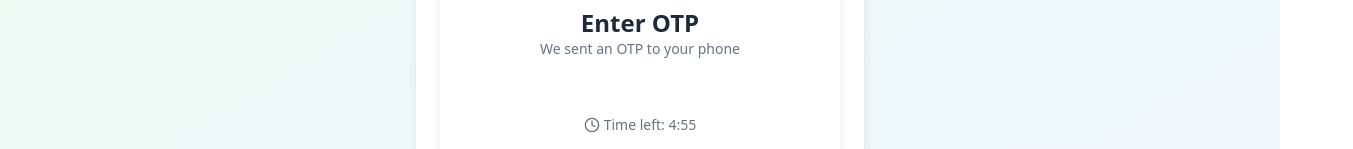
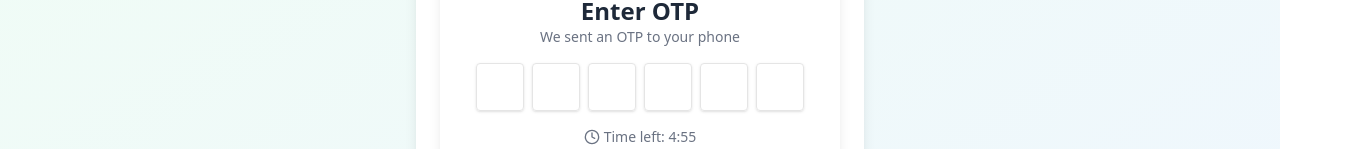
Before and after one commit to shamsudeenb2/staff-form, a Next.js app: page /otp-verification in a window 1280 px wide. Shown: the part 370-519 px from the top of the page, 1353 px wide, since content can reach past the window. Built offline with nearby package versions, Linux system fonts and the light colour scheme; no server answers.

Commit message:
corrected sevent

```diff
--- a/app/otp-verification/page.tsx
+++ b/app/otp-verification/page.tsx
@@ -7,6 +7,7 @@ import Navbar from "@/components/Navbar";
 import Card from "@/components/Card";
 import OtpInput from "@/components/OtpInput";
 import { motion } from "framer-motion";
+import OtpInputs from "@/components/OtpInputs";
 
 
 export default function OtpVerification() {
@@ -102,7 +103,7 @@ export default function OtpVerification() {
             <h1 className="text-xl font-bold text-center text-red-600">Your OTP has expired</h1>
             <p className="text-gray-600 text-center my-4">Please try again</p>
             <a
-              href="/validate-phone"
+              href="/"
               className="block w-full text-center bg-red-600 text-white py-3 rounded-lg hover:bg-red-700 transition"
             >
               Retry
@@ -139,29 +140,7 @@ export default function OtpVerification() {
               className="border border-gray-300 w-full p-3 rounded-lg focus:ring-2 focus:ring-green-400 outline-none"
             /> */}
             <div className="flex justify-center gap-2 mb-4">
-              {otp.map((digit, i) => (
-                <input
-                    key={i}
-                    type="text"
-                    maxLength={1}
-                    value={otp[i]}
-                    onChange={(e) => handleChange(e.target.value, i)}
-                    onKeyDown={(e) => handleKeyDown(e, i)}
-                    ref={(el) => {
-                      // The key change: simply assign the element without returning it
-                      inputs.current[i] = el;
-                    }}
-                  />
-                // <input
-                //   key={i}
-                //   ref={(el) => (inputs.current[i] = el)}
-                //   type="text"
-                //   maxLength={1}
-                //   value={digit}
-                //   onChange={(e) => handleChange(e.target.value, i)}
-                //   className="w-12 h-12 text-center border rounded text-lg"
-                // />
-              ))}
+              <OtpInputs otp={otp} setOtp={setOtp}/>
             </div>
             <div className="flex items-center justify-center gap-1 text-gray-500 text-sm">
               <Clock size={16} /> Time left: {Math.floor(timeLeft / 60)}:{String(timeLeft % 60).padStart(2, "0")}
--- /dev/null
+++ b/components/OtpInputs.tsx
@@ -0,0 +1,113 @@
+"use client";
+
+import React, { useRef, useState, useEffect } from "react";
+
+export default function OtpInputs({
+  otp,
+  setOtp,
+  length = 6,
+  onChange,
+}: {
+  otp: any[]
+  setOtp:React.Dispatch<React.SetStateAction<string[]>>
+  length?: number;
+  onChange?: (code: string) => void;
+}) {
+//   const [otp, setOtp] = useState<string[]>(() => Array(length).fill(""));
+  // ref array of inputs
+  const inputsRef = useRef<Array<HTMLInputElement | null>>([]);
+
+  // ensure ref array has correct length after first render
+  useEffect(() => {
+    inputsRef.current = inputsRef.current.slice(0, length);
+  }, [length]);
+
+  useEffect(() => {
+    onChange?.(otp.join(""));
+  }, [otp, onChange]);
+
+  const handleChange = (value: string, index: number) => {
+    // keep only digits, max 1 char
+    const digit = value.replace(/\D/g, "").slice(0, 1);
+    if (!/^\d?$/.test(digit)) return;
+
+    setOtp((prev) => {
+      const next = [...prev];
+      next[index] = digit;
+      return next;
+    });
+
+    // focus next if entered
+    if (digit && index < length - 1) {
+      const nextEl = inputsRef.current[index + 1];
+      nextEl?.focus();
+      nextEl?.select?.();
+    }
+  };
+
+  const handleKeyDown = (e: React.KeyboardEvent<HTMLInputElement>, index: number) => {
+    const key = e.key;
+
+    if (key === "Backspace") {
+      e.preventDefault();
+      setOtp((prev) => {
+        const next = [...prev];
+        if (next[index]) {
+          // clear current
+          next[index] = "";
+        } else if (index > 0) {
+          // move to previous and clear it
+          const prevIdx = index - 1;
+          inputsRef.current[prevIdx]?.focus();
+          next[prevIdx] = "";
+        }
+        return next;
+      });
+    } else if (key === "ArrowLeft" && index > 0) {
+      inputsRef.current[index - 1]?.focus();
+    } else if (key === "ArrowRight" && index < length - 1) {
+      inputsRef.current[index + 1]?.focus();
+    } else if (key === "Enter") {
+      // optional: submit attempt
+    }
+  };
+
+  const handlePaste = (e: React.ClipboardEvent<HTMLInputElement>) => {
+    e.preventDefault();
+    const pasted = e.clipboardData.getData("text/plain").trim().replace(/\D/g, "");
+    if (!pasted) return;
+    const chars = pasted.split("").slice(0, length);
+    setOtp((prev) => {
+      const next = [...prev];
+      for (let i = 0; i < chars.length; i++) next[i] = chars[i];
+      return next;
+    });
+    const focusIndex = Math.min(chars.length, length - 1);
+    inputsRef.current[focusIndex]?.focus();
+    inputsRef.current[focusIndex]?.select?.();
+  };
+
+  return (
+    <div className="flex gap-2">
+      {Array.from({ length }).map((_, i) => (
+        <input
+          key={i}
+          inputMode="numeric"
+          pattern="\d*"
+          type="text"
+          maxLength={1}
+          value={otp[i]}
+          onChange={(e) => handleChange(e.target.value, i)}
+          onKeyDown={(e) => handleKeyDown(e, i)}
+          onPaste={handlePaste}
+          ref={(el: HTMLInputElement | null) => {
+            // IMPORTANT: don't return anything here — block body returns void
+            inputsRef.current[i] = el;
+          }}
+          className="w-12 h-12 text-center rounded border shadow-sm focus:outline-none focus:ring"
+          aria-label={`OTP digit ${i + 1}`}
+        />
+      ))}
+    </div>
+  );
+}
```
